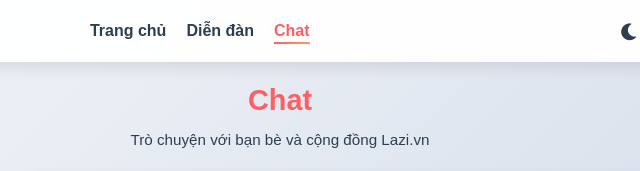
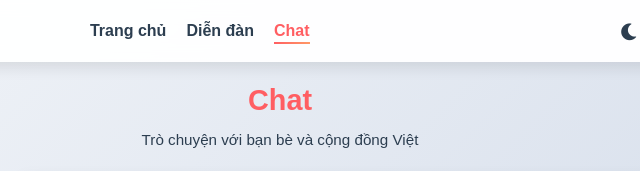
Before and after one commit to micovan107/rapphim.vn, a plain HTML site: page chat.html in a window 1280 px wide. Shown: the top 171 px of the page, 360-1000 px from the left. Drawn offline with Linux system fonts and the light colour scheme; no server answers; a script that the page names is missing.

Commit message:
Update chat.html

```diff
--- a/chat.html
+++ b/chat.html
@@ -46,7 +46,7 @@
     <main class="container">
         <div class="page-header">
             <h1>Chat</h1>
-            <p>Trò chuyện với bạn bè và cộng đồng Lazi.vn</p>
+            <p>Trò chuyện với bạn bè và cộng đồng Việt</p>
         </div>
 
         <div class="chat-page-layout">
```
